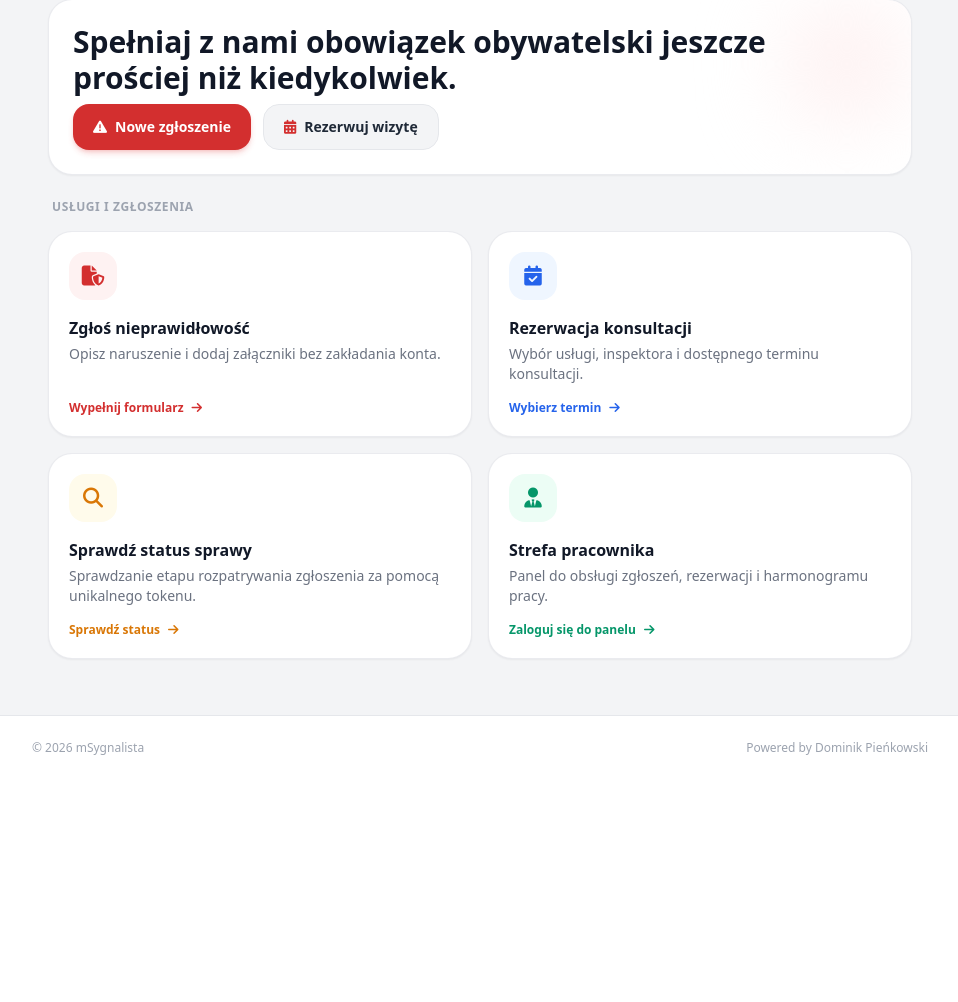
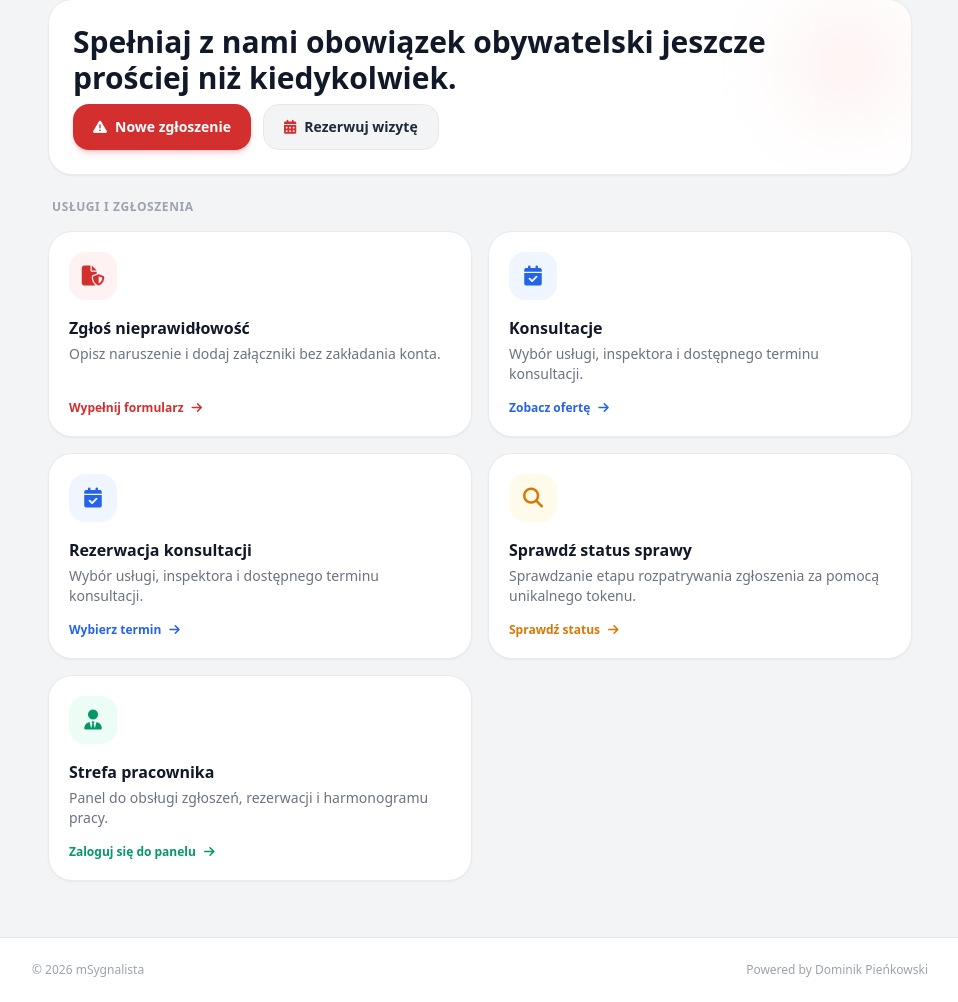
Before and after one commit to Feejd/mSygnalista, a PHP site: page / in a window 1280 px wide. Shown: the part 90-1092 px from the top of the page, without its empty margins (160-1118 px from the left). Before the commit the page ends 845 px from the top, so only its background shows below. Run offline with PHP 8.4, Linux system fonts and the light colour scheme; some libraries are stand-ins or nearby versions.

Commit message:
Aktualizacja index.php
Dodałem odnośnik do usługi.php

```diff
--- a/public/index.php
+++ b/public/index.php
@@ -87,6 +87,20 @@
             </div>
         </a>
 
+        <a href="uslugi.php" class="bg-mobiCard hover:border-gray-300 border border-gray-200/80 p-5 rounded-3xl transition duration-200 group flex flex-col justify-between shadow-sm">
+            <div>
+                <div class="w-12 h-12 rounded-2xl bg-blue-50 text-blue-600 flex items-center justify-center mb-4 group-hover:scale-105 transition duration-200">
+                    <i aria-hidden="true" class="fa-solid fa-calendar-check text-xl"></i>
+                </div>
+                <h4 class="text-base font-bold text-gray-900 mb-1">Konsultacje</h4>
+                <p class="text-mobiTextMuted text-xs sm:text-sm">Wybór usługi, inspektora i dostępnego terminu konsultacji.</p>
+            </div>
+            <div class="mt-4 flex items-center text-blue-600 text-xs font-bold group-hover:translate-x-1 transition duration-200">
+                <span>Zobacz ofertę</span>
+                <i aria-hidden="true" class="fa-solid fa-arrow-right ml-2"></i>
+            </div>
+        </a>
+
         <a href="rezerwacja.php" class="bg-mobiCard hover:border-gray-300 border border-gray-200/80 p-5 rounded-3xl transition duration-200 group flex flex-col justify-between shadow-sm">
             <div>
                 <div class="w-12 h-12 rounded-2xl bg-blue-50 text-blue-600 flex items-center justify-center mb-4 group-hover:scale-105 transition duration-200">
```
